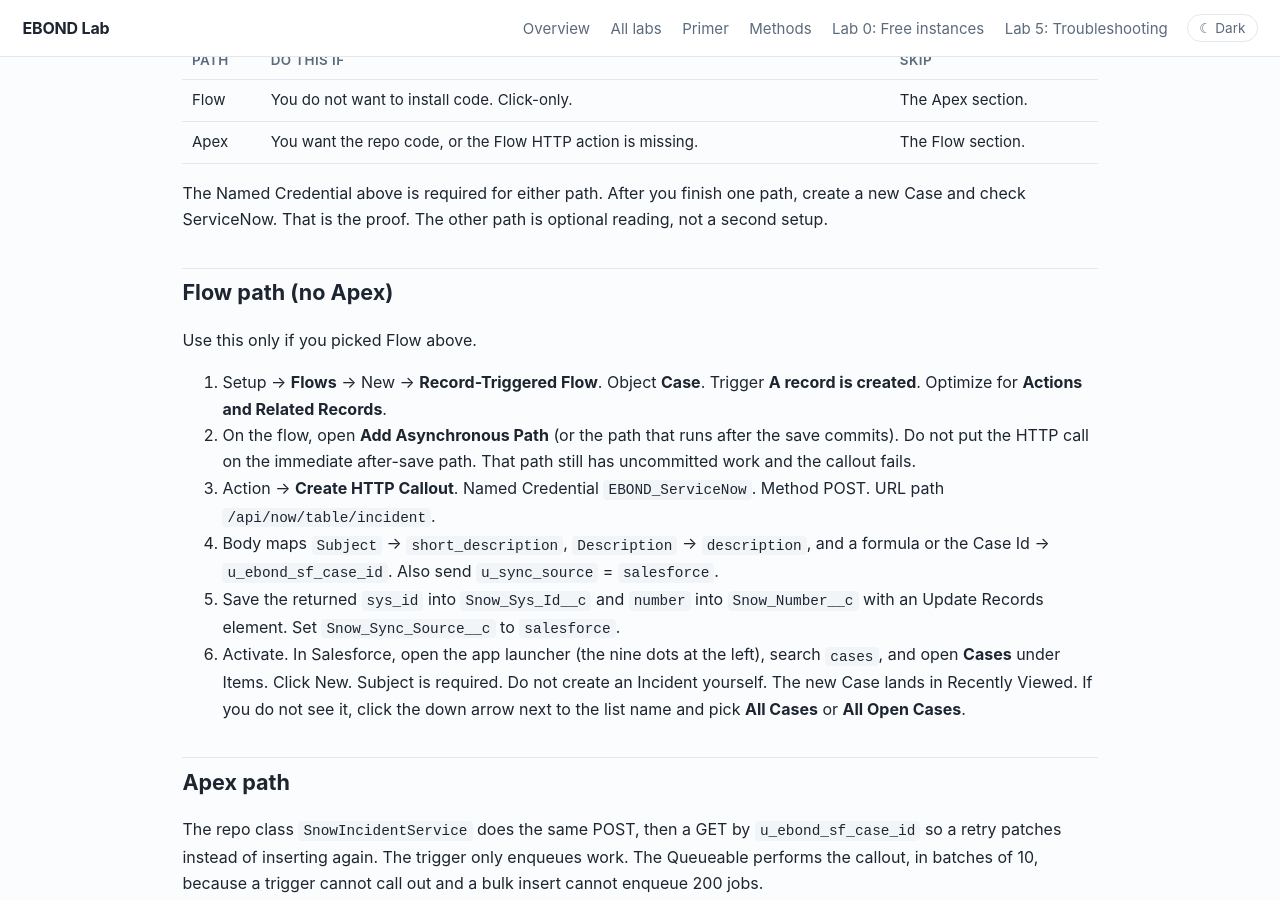
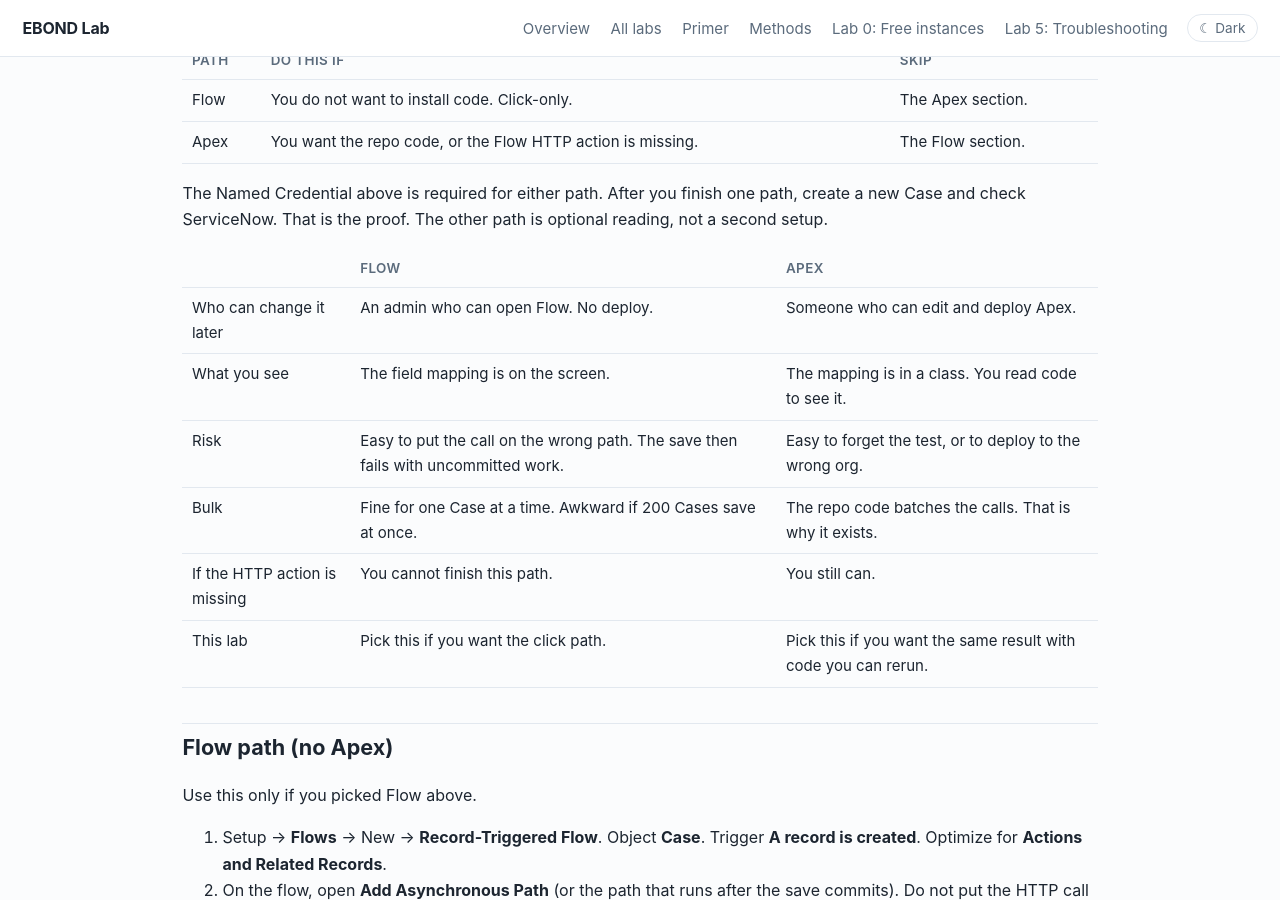
Before and after one commit to eltonaguiar/EBOND_ServiceNowSalesforce, a Jekyll site: the page built from site/labs/02-salesforce-to-snow.md, in a window 1280 px wide and 900 px high, scrolled down 5382 px. Built offline with Jekyll 4.4.1, drawn with Linux system fonts in a browser that asks for light colours.

Commit message:
Add Flow versus Apex tradeoffs on Lab 2.

```diff
--- a/site/labs/02-salesforce-to-snow.md
+++ b/site/labs/02-salesforce-to-snow.md
@@ -187,6 +187,15 @@ Do not do both. Two paths would both create an Incident for the same Case.
 
 The Named Credential above is required for either path. After you finish one path, create a new Case and check ServiceNow. That is the proof. The other path is optional reading, not a second setup.
 
+| | Flow | Apex |
+|--|------|------|
+| Who can change it later | An admin who can open Flow. No deploy. | Someone who can edit and deploy Apex. |
+| What you see | The field mapping is on the screen. | The mapping is in a class. You read code to see it. |
+| Risk | Easy to put the call on the wrong path. The save then fails with uncommitted work. | Easy to forget the test, or to deploy to the wrong org. |
+| Bulk | Fine for one Case at a time. Awkward if 200 Cases save at once. | The repo code batches the calls. That is why it exists. |
+| If the HTTP action is missing | You cannot finish this path. | You still can. |
+| This lab | Pick this if you want the click path. | Pick this if you want the same result with code you can rerun. |
+
 ## Flow path (no Apex) {#flow}
 
 Use this only if you picked Flow above.
```
